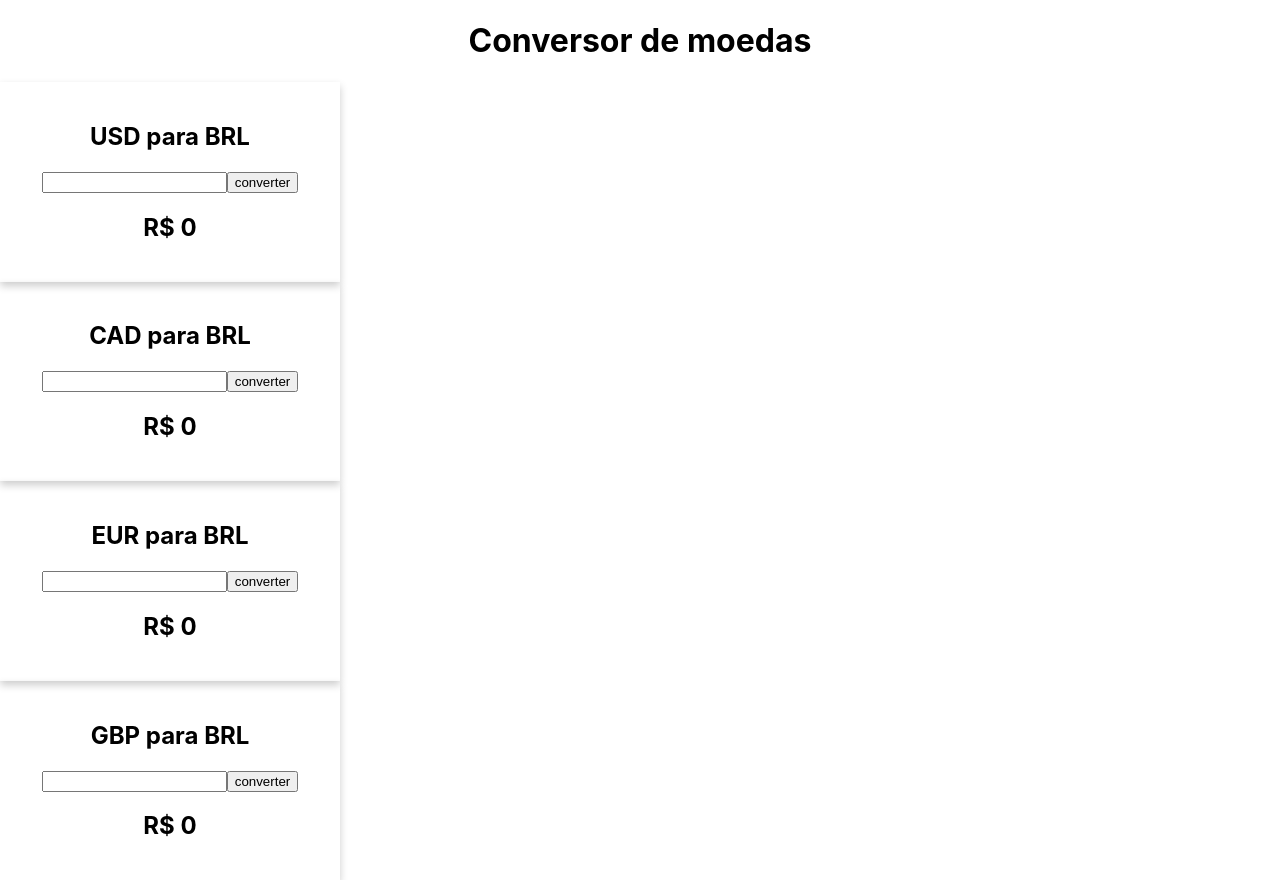
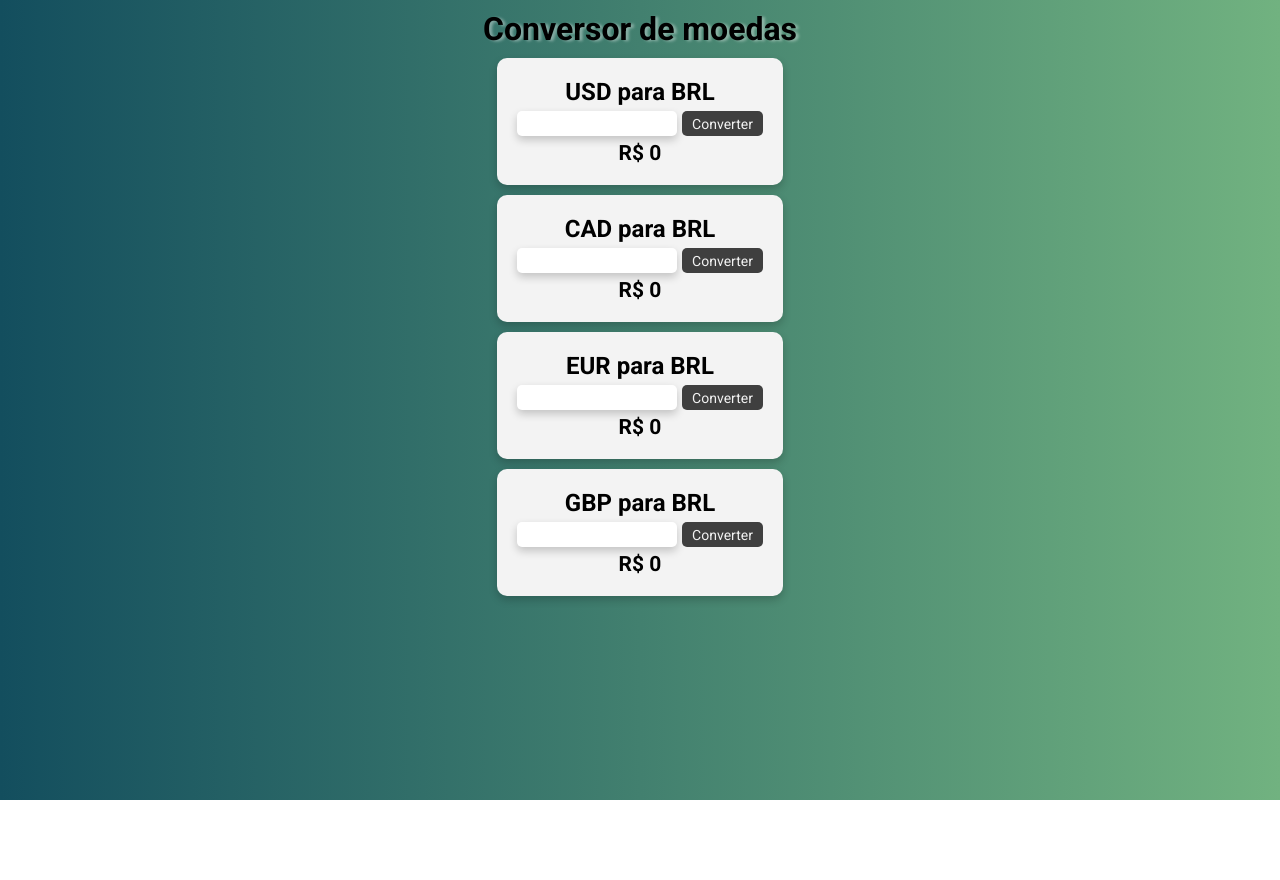
Before and after one commit to allankildare/conversor-moeda, a React (Create React App) app: page / in a window 1280 px wide. After the commit the page ends 800 px from the top, so only its background shows below. Built offline with nearby package versions, Linux system fonts and the light colour scheme.

Commit message:
Design concluido

```diff
--- a/src/App.css
+++ b/src/App.css
@@ -1,38 +1,25 @@
+
+@import url('https://fonts.googleapis.com/css2?family=Roboto:ital,wght@0,300;0,400;0,500;0,700;1,500&display=swap');
+
+* {
+  margin: 0;
+  padding: 0;
+  box-sizing: border-box;
+  font-family: 'Roboto', sans-serif;
+}
+
 .App {
   text-align: center;
-}
+  background: linear-gradient(to right, rgb(19, 78, 94), rgb(113, 178, 128));
+  min-height: 100vh;
 
-.App-logo {
-  height: 40vmin;
-  pointer-events: none;
-}
-
-@media (prefers-reduced-motion: no-preference) {
-  .App-logo {
-    animation: App-logo-spin infinite 20s linear;
-  }
-}
-
-.App-header {
-  background-color: #282c34;
-  min-height: 100vh;
+  height: auto;
   display: flex;
   flex-direction: column;
   align-items: center;
-  justify-content: center;
-  font-size: calc(10px + 2vmin);
-  color: white;
 }
 
-.App-link {
-  color: #61dafb;
+.App h1 {
+  margin: 10px 0;
+  text-shadow: 3px 1px 3px rgba(255, 255, 255, .4);
 }
-
-@keyframes App-logo-spin {
-  from {
-    transform: rotate(0deg);
-  }
-  to {
-    transform: rotate(360deg);
-  }
-}
--- a/src/App.js
+++ b/src/App.js
@@ -1,5 +1,5 @@
-import React from 'react';
-import './App.css';
+import React from 'react'
+import './App.css'
 
 import Conversor from './components/Conversor'
 
@@ -7,16 +7,14 @@ function App() {
   return (
     <div className="App">
       <h1>Conversor de moedas</h1>
-        <div class="conversor-style">
-          <Conversor moedaA="USD" moedaB="BRL"/>
-          <Conversor moedaA="CAD" moedaB="BRL"/>
-          <Conversor moedaA="EUR" moedaB="BRL"/>
-          <Conversor moedaA="GBP" moedaB="BRL"/>
+        <div className="conversor-style">
+          <Conversor moedaA="USD" moedaB="BRL" />
+          <Conversor moedaA="CAD" moedaB="BRL" />
+          <Conversor moedaA="EUR" moedaB="BRL" />
+          <Conversor moedaA="GBP" moedaB="BRL" />
         </div>
-
-
     </div>
-  );
+  )
 }
 
-export default App;
+export default App
--- a/src/components/Conversor.css
+++ b/src/components/Conversor.css
@@ -1,5 +1,42 @@
 .conversor {
+    background-color: #F3F3F3;
     padding: 20px;
-    max-width: 300px;
+    max-width: 350px;
+    box-shadow: 0 4px 8px 0 rgba(0,0,0, .2);
+    border-radius: 10px;
+    margin-bottom: 10px;
+}
+
+.conversor h2:nth-child(1) {
+    margin-bottom: 5px;
+}
+
+.conversor input {
+    outline: none;
+    border: none;
+    border-radius: 5px;
+    text-align: center;
+    height: 25px;
+    font-size: 14px;
+}
+
+.conversor input:nth-child(2) {
     box-shadow: 0 4px 8px 0 rgba(0,0,0, .2);
 }
+
+.conversor input:nth-child(3) {
+    margin-left: 5px;
+    background-color: rgb(63, 63, 63);
+    padding: 0 10px;
+    color: #F2F2F2;
+}
+
+.conversor input:nth-child(3):hover {
+    transition: .3s;
+    background-color: rgb(80, 80, 80);
+}
+
+.conversor h2:nth-child(4) {
+    font-size: 21px;
+    margin-top: 5px;
+}
--- a/src/components/Conversor.js
+++ b/src/components/Conversor.js
@@ -35,7 +35,7 @@ export default class Conversor extends Component {
             <div className="conversor">
                 <h2>{this.props.moedaA} para {this.props.moedaB}</h2>
                 <input type="text" onChange={(event) => {this.setState({moedaA_valor:event.target.value})}} />
-                <input type="button" value="converter" onClick={this.converter} />
+                <input type="button" value="Converter" onClick={this.converter} />
                 <h2>R$ {this.state.moedaB_valor}</h2>
             </div>
         )
```
